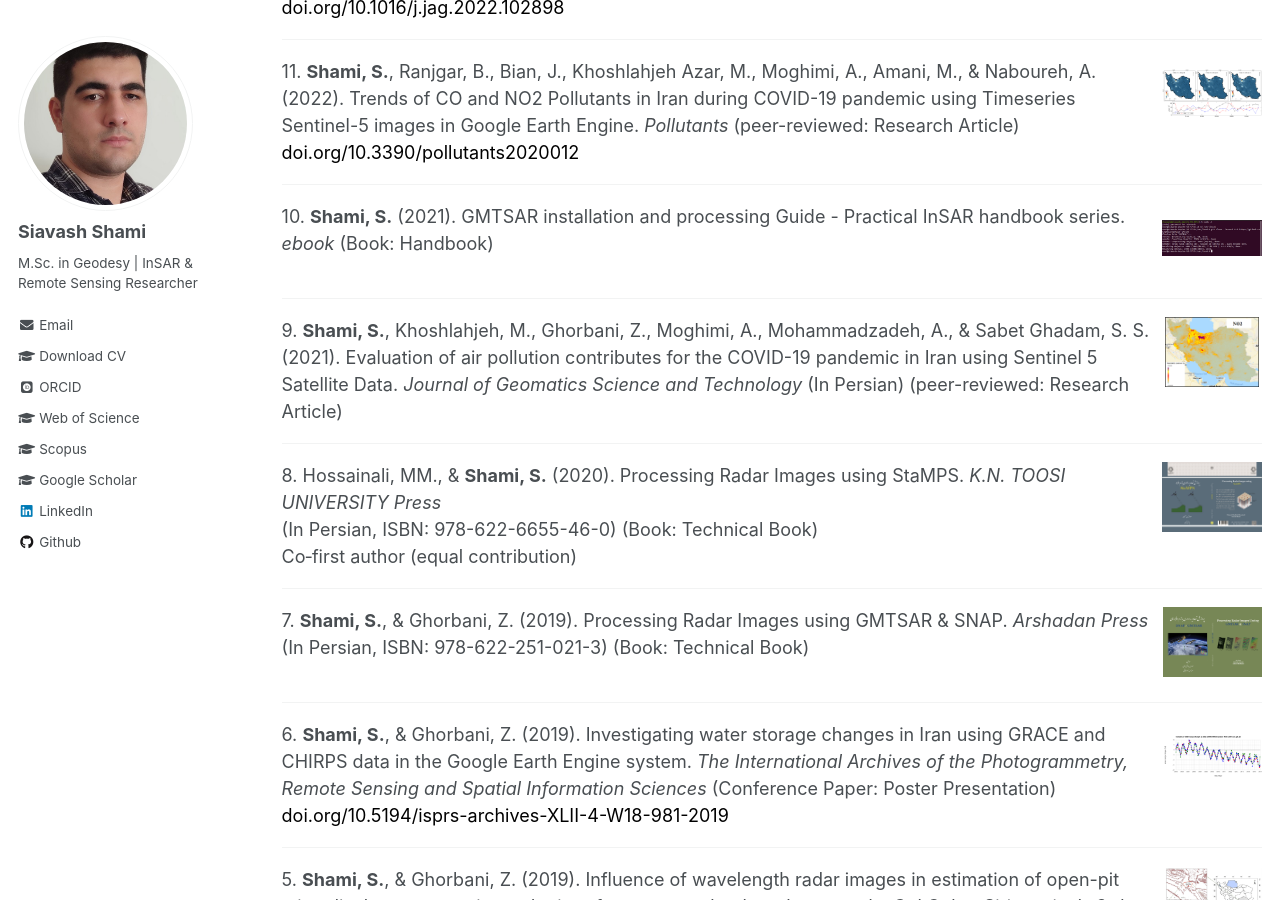
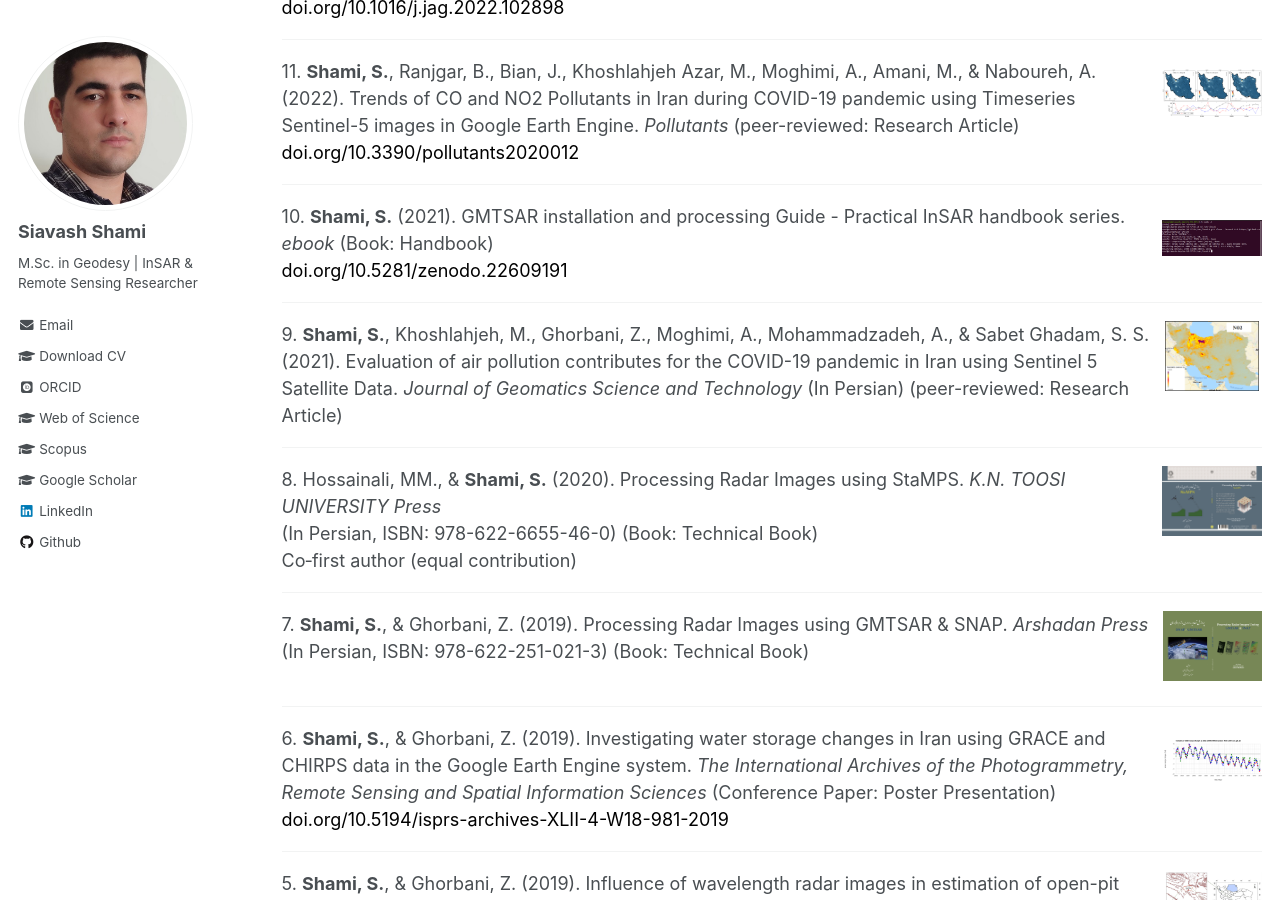
Before and after one commit to siavashshami/siavashshami.github.io, a Jekyll site: the page built from _pages/publications.md, in a window 1280 px wide and 900 px high, scrolled down 1065 px. Built offline with Jekyll 4.4.1, drawn with Linux system fonts in a browser that asks for light colours; some web fonts are replaced.

Commit message:
Update publications.md

```diff
--- a/_pages/publications.md
+++ b/_pages/publications.md
@@ -20,7 +20,7 @@ author_profile: true
 ---
 <div class="pub-item" style="display: flex; align-items: flex-start; gap: 10px;"> <div class="pub-text" style="flex-grow: 1;"> 11. <strong>Shami, S.</strong>, Ranjgar, B., Bian, J., Khoshlahjeh Azar, M., Moghimi, A., Amani, M., & Naboureh, A. (2022). Trends of CO and NO2 Pollutants in Iran during COVID-19 pandemic using Timeseries Sentinel-5 images in Google Earth Engine. <i>Pollutants</i> (peer-reviewed: Research Article) <br> <a href="https://doi.org/10.3390/pollutants2020012" target="_blank" style="text-decoration:none; color: black;">doi.org/10.3390/pollutants2020012</a> </div> <div class="pub-image" style="flex-shrink: 0;"> <a target="_blank" rel="noopener noreferrer" style="display: inline-block;"> <img src="/images/11.png" alt="main_page_banner" style="height: 70px; width: 100px; max-width: 100%; object-fit: contain; display: block;" /> </a> </div> </div>
 ---
-<div class="pub-item" style="display: flex; align-items: flex-start; gap: 10px;"> <div class="pub-text" style="flex-grow: 1;"> 10. <strong>Shami, S.</strong> (2021). GMTSAR installation and processing Guide - Practical InSAR handbook series. <i>ebook</i> (Book: Handbook) <br> </div> <div class="pub-image" style="flex-shrink: 0;"> <a target="_blank" rel="noopener noreferrer" style="display: inline-block;"> <img src="/images/10.png" alt="main_page_banner" style="height: 70px; width: 100px; max-width: 100%; object-fit: contain; display: block;" /> </a> </div> </div>
+<div class="pub-item" style="display: flex; align-items: flex-start; gap: 10px;"> <div class="pub-text" style="flex-grow: 1;"> 10. <strong>Shami, S.</strong> (2021). GMTSAR installation and processing Guide - Practical InSAR handbook series. <i>ebook</i> (Book: Handbook) <br> <a href="https://doi.org/10.5281/zenodo.22609191" target="_blank" style="text-decoration:none; color: black;">doi.org/10.5281/zenodo.22609191</a> </div> <div class="pub-image" style="flex-shrink: 0;"> <a target="_blank" rel="noopener noreferrer" style="display: inline-block;"> <img src="/images/10.png" alt="main_page_banner" style="height: 70px; width: 100px; max-width: 100%; object-fit: contain; display: block;" /> </a> </div> </div>
 ---
 <div class="pub-item" style="display: flex; align-items: flex-start; gap: 10px;"> <div class="pub-text" style="flex-grow: 1;"> 9. <strong>Shami, S.</strong>, Khoshlahjeh, M., Ghorbani, Z., Moghimi, A., Mohammadzadeh, A., & Sabet Ghadam, S. S. (2021). Evaluation of air pollution contributes for the COVID-19 pandemic in Iran using Sentinel 5 Satellite Data. <i>Journal of Geomatics Science and Technology</i> (In Persian) (peer-reviewed: Research Article) <br>  <a target="_blank" style="text-decoration:none; color: blue;"></a> </div> <div class="pub-image" style="flex-shrink: 0;"> <a target="_blank" rel="noopener noreferrer" style="display: inline-block;"> <img src="/images/9.png" alt="main_page_banner" style="height: 70px; width: 100px; max-width: 100%; object-fit: contain; display: block;" /> </a> </div> </div>
 ---
```
